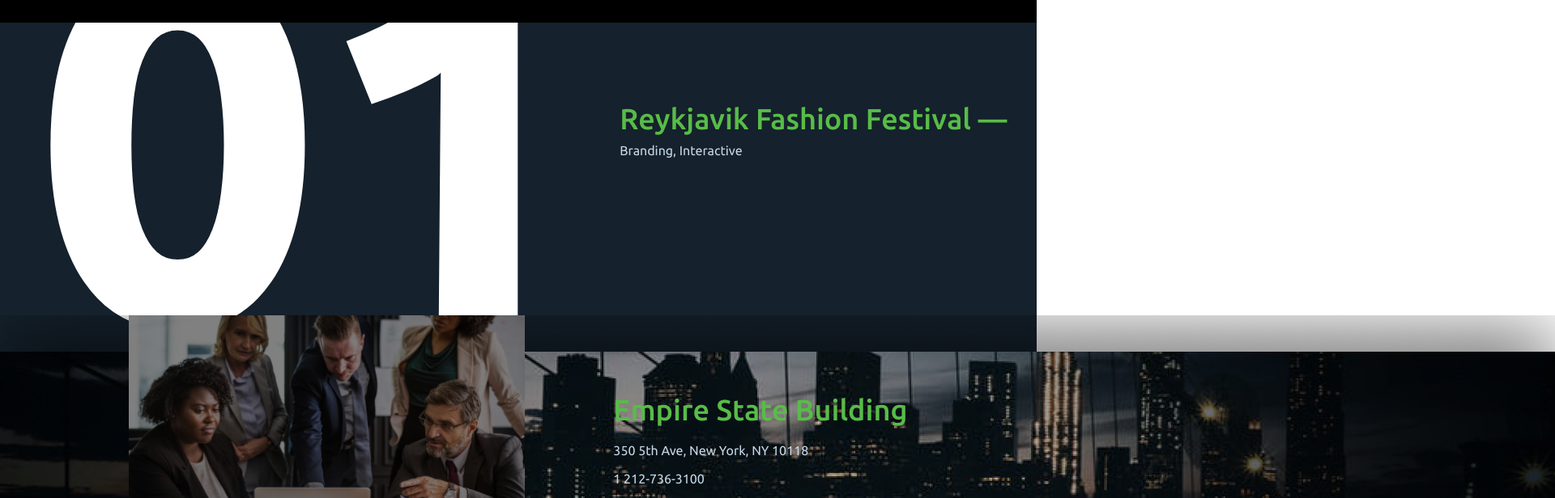
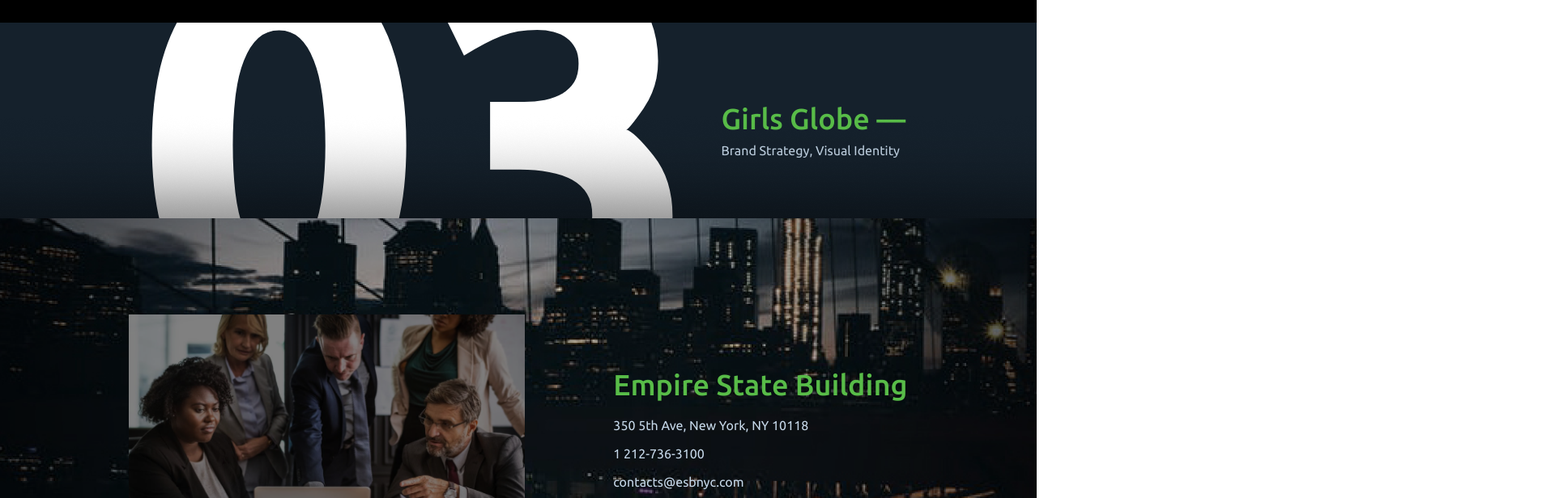
Before and after one commit to Ihorhavryliak/homePage, a Next.js app: page / in a window 1280 px wide. Shown: the part 2680-3296 px from the top of the page at 81% size, 1920 px wide, since content can reach past the window. Built offline with nearby package versions, Linux system fonts and the light colour scheme.

Commit message:
fixed styles

```diff
--- a/app/page.tsx
+++ b/app/page.tsx
@@ -1,9 +1,9 @@
-import SectionInform from "@/components/Section/SectionInform/SectionInform";
-import SectionNumber from "@/components/Section/SectionNumber/SectionNumber";
-import SectionAboutBusiness from "@/components/Section/SectionAboutBusiness/SectionSectionAboutBusiness";
-import SectionCard from "@/components/Section/SectionCard/SectionCard";
-import SectionContact from "@/components/Section/SectionContact/SectionContact";
-import Footer from "@/components/Footer/Footer";
+import SectionInform from "../components/Section/SectionInform/SectionInform";
+import SectionNumber from "../components/Section/SectionNumber/SectionNumber";
+import SectionAboutBusiness from "../components/Section/SectionAboutBusiness/SectionSectionAboutBusiness";
+import SectionCard from "../components/Section/SectionCard/SectionCard";
+import SectionContact from "../components/Section/SectionContact/SectionContact";
+import Footer from "../components/Footer/Footer";
 
 export default function Home() {
   return (
@@ -11,7 +11,7 @@
       <SectionInform />
       <div className="-mt-328 -mb-468 h-708 hidden">
         <div className="position-relative -top-131">
-          <SectionNumber description="" number="" textTitle="" />
+          <SectionNumber description="Branding, Interactive" number="01" textTitle="Reykjavik Fashion Festival —" />
         </div>
       </div>
 
@@ -19,7 +19,12 @@
 
       <div className="-mt-398 -mb-268 h-708  hidden">
         <div className="position-relative -top-131">
-          <SectionNumber description="" number="" textTitle="" isReverse={true} />
+          <SectionNumber
+            description="User Experience, User Interface"
+            number="02"
+            textTitle="B&O Plan —"
+            isReverse={true}
+          />
         </div>
       </div>
 
@@ -27,7 +32,7 @@
 
       <div className="-mt-329 -mb-415">
         <div className="position-relative">
-          <SectionNumber description="" number="" textTitle="" />
+          <SectionNumber description="Brand Strategy, Visual Identity" number="03" textTitle="Girls Globe —" />
         </div>
       </div>
 
--- a/components/Footer/Footer.tsx
+++ b/components/Footer/Footer.tsx
@@ -2,8 +2,10 @@
 
 const Footer = () => {
   return (
-    <footer>
-      <p className="text-16 text-white text-center mb-0 pt-30 pb-32 h-80">© Company 2024. All Rights Reserved.</p>
+    <footer className="position-relative">
+      <p className="-mt-320 h-80 text-16 text-white text-center mb-0 bottom-0 d-flex justify-content-center w-100 b-32 pt-30">
+        © Company 2024. All Rights Reserved.
+      </p>
     </footer>
   );
 };
--- a/components/section/SectionContact/SectionContact.tsx
+++ b/components/section/SectionContact/SectionContact.tsx
@@ -5,12 +5,13 @@
 
 const SectionContact = () => {
   return (
-    <section className="position-relative z-index-2">
-      <div className=" pt-120 w-100">
+    <section className="position-relative z-index-2 -t-250">
+      <div className="pt-120 w-100">
         <Image
+          className="w-100"
           src={imageHomeTree}
           width={1920}
-          height={530}
+          height={700}
           alt="imageHomeOne"
           loading="lazy"
           style={{
@@ -18,7 +19,7 @@
           }}
         />
       </div>
-      <div className="position-absolute t-237 d-flex w-100 justify-content-center top-0 gap-109">
+      <div className="position-absolute t-249 d-flex w-100 justify-content-center gap-109">
         <div className="max-w-489 pt-120 w-100">
           <Image
             className="w-100"
@@ -33,7 +34,7 @@
           />
         </div>
 
-        <div className="pt-210 contact">
+        <div className="pt-180 contact">
           <div className="color-green-100 text-36 fw-medium">Empire State Building</div>
           <p className="color-gray-100 mb-0 mt-11">350 5th Ave, New York, NY 10118</p>
           <p className="color-gray-100 mb-0 mt-11">1 212-736-3100</p>
--- a/components/section/SectionInform/SectionInform.tsx
+++ b/components/section/SectionInform/SectionInform.tsx
@@ -18,7 +18,7 @@
           }}
         />
       </div>
-      <div className="position-absolute t-237 d-flex w-100 justify-content-center px-16">
+      <div className="position-absolute t-249 d-flex w-100 justify-content-center px-16">
         <div className="max-w-999 text-center">
           <p className="text-24 text-white">LOREM IPSUM DOLOR SIT AMET, CONSECTETUR ADIPISCING ELIT.</p>
           <h1 className="text-72 fw-bold line-89 text-center text-white mb-0">
--- a/components/section/SectionNumber/SectionNumber.tsx
+++ b/components/section/SectionNumber/SectionNumber.tsx
@@ -12,10 +12,10 @@
         isReverse ? "flex-sm-row-reverse" : ""
       }`}
     >
-      <div className="text-600 fw-semibold text-white position-relative t-28 z-index-1">01</div>
+      <div className="text-600 fw-semibold text-white position-relative t-28 z-index-1">{number}</div>
       <div className="-mt-167 h-242 pt-92">
-        <div className="color-green-100 text-36 fw-medium">Reykjavik Fashion Festival —</div>
-        <div className="color-gray-100">Branding, Interactive</div>
+        <div className="color-green-100 text-36 fw-medium">{textTitle}</div>
+        <div className="color-gray-100">{description}</div>
       </div>
     </section>
   );
--- a/styles/margin.scss
+++ b/styles/margin.scss
@@ -45,7 +45,9 @@
 .mb-28 {
   margin-bottom: 28px;
 }
-
+.-mt-320{
+  margin-top: -320px;
+}
 @media only screen and (max-width: $lg) {
   .mt-126 {
     margin-top: 16px;
--- a/styles/padding.scss
+++ b/styles/padding.scss
@@ -30,8 +30,8 @@
   padding-top: 120px;
 }
 
-.pt-210 {
-  padding-top: 210px;
+.pt-180 {
+  padding-top: 180px;
 }
 
 .pt-30 {
--- a/styles/top.scss
+++ b/styles/top.scss
@@ -1,5 +1,5 @@
-.t-237 {
-  top: 237px;
+.t-249 {
+  top: 249px;
 }
 
 .-t-376 {
@@ -29,7 +29,9 @@
 .-t-33 {
   top: -33px;
 }
-
+.-t-250{
+  top: -250px;
+}
 @media only screen and (max-width: $lg) {
 
   .-top-131 {
```
